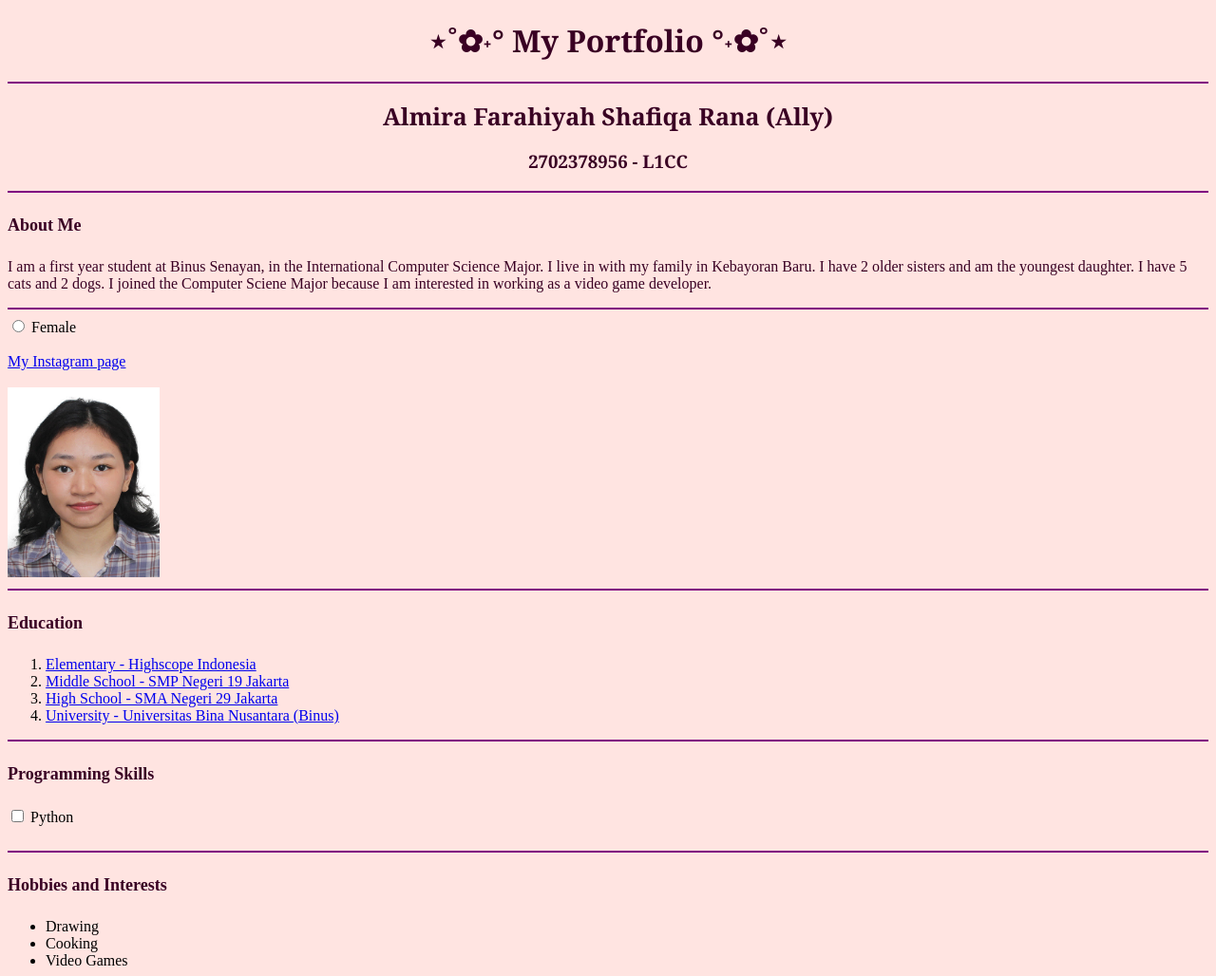
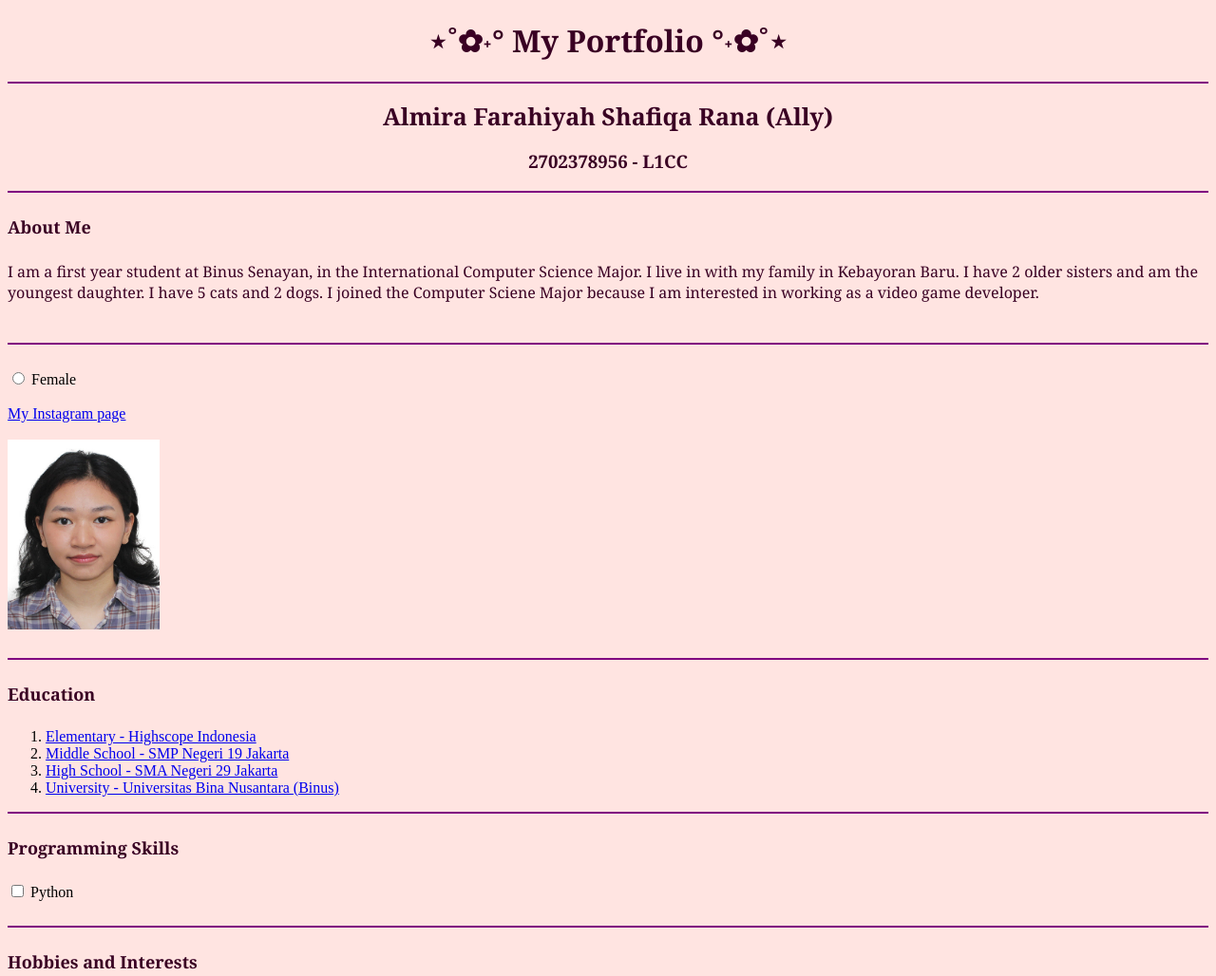
Before and after one commit to almirarana31/hicassignments, a plain HTML site: page index.html in a window 1280 px wide. Shown: the top 1028 px of the page at 95% size. Drawn offline with Linux system fonts and the light colour scheme.

Commit message:
Update index.html

```diff
--- a/index.html
+++ b/index.html
@@ -17,18 +17,20 @@
       <font face="Georgia">2702378956 - L1CC</font>
     </h3>
     <hr color="purple">
-    <h4 style="font-size: 18px;color:rgb(57, 0, 35)">About Me</h4>
+    <h4 style="font-size: 18px;color:rgb(57, 0, 35)"><font face="Georgia">About Me</font></h4>
     <p style="color:rgb(57, 0, 35)">
-      I am a first year student at Binus Senayan,
+      <font face="Georgia">I am a first year student at Binus Senayan,
       in the International Computer Science Major.
       I live in with my family in Kebayoran Baru.
       I have 2 older sisters and am the youngest
       daughter. I have 5 cats and 2 dogs.
       I joined the Computer Sciene Major because
       I am interested in working as a video game
-      developer.
+      developer.</font>
     </p>
+    <br>
     <hr color="purple">
+    <br>
     <input type="radio" id="female" name="gender" value="Female">
     <label for="female">Female</label>
     <br>
@@ -37,8 +39,12 @@
     <br>
     <br>
     <img src="IMG6470.JPG" alt="" title="Ally" width="160" height="200"/>
+    <br>
+    <br>
     <hr color="purple">
-    <h4 style="font-size: 18px;color:rgb(57, 0, 35)">Education</h4>
+    <h4 style="font-size: 18px;color:rgb(57, 0, 35)">
+      <font face="Georgia">Education</font>
+    </h4>
     <ol>
       <li><a href="https://highscope.or.id/"> Elementary - Highscope Indonesia</a></li>
       <li><a href="https://smpn19-jakarta.sch.id/"> Middle School - SMP Negeri 19 Jakarta</a></li>
@@ -46,14 +52,18 @@
       <li><a href="https://binus.ac.id/"> University - Universitas Bina Nusantara (Binus)</a></li>
     </ol>
     <hr color="purple">
-    <h4 style="font-size: 18px;color:rgb(57, 0, 35)">Programming Skills</h4>
+    <h4 style="font-size: 18px;color:rgb(57, 0, 35)">
+      <font face="Georgia">Programming Skills</font>
+    </h4>
     <input type="checkbox" id="skills"
     name="language1" value="Python">
     <label for="language1">Python</label>
     <br>
     <br>
     <hr color="purple">
-    <h4 style="font-size: 18px;color:rgb(57, 0, 35)">Hobbies and Interests</h4>
+    <h4 style="font-size: 18px;color:rgb(57, 0, 35)">
+      <font face="Georgia">Hobbies and Interests</font>
+    </h4>
     <ul>
       <li>Drawing</li>
       <li>Cooking</li>
```
